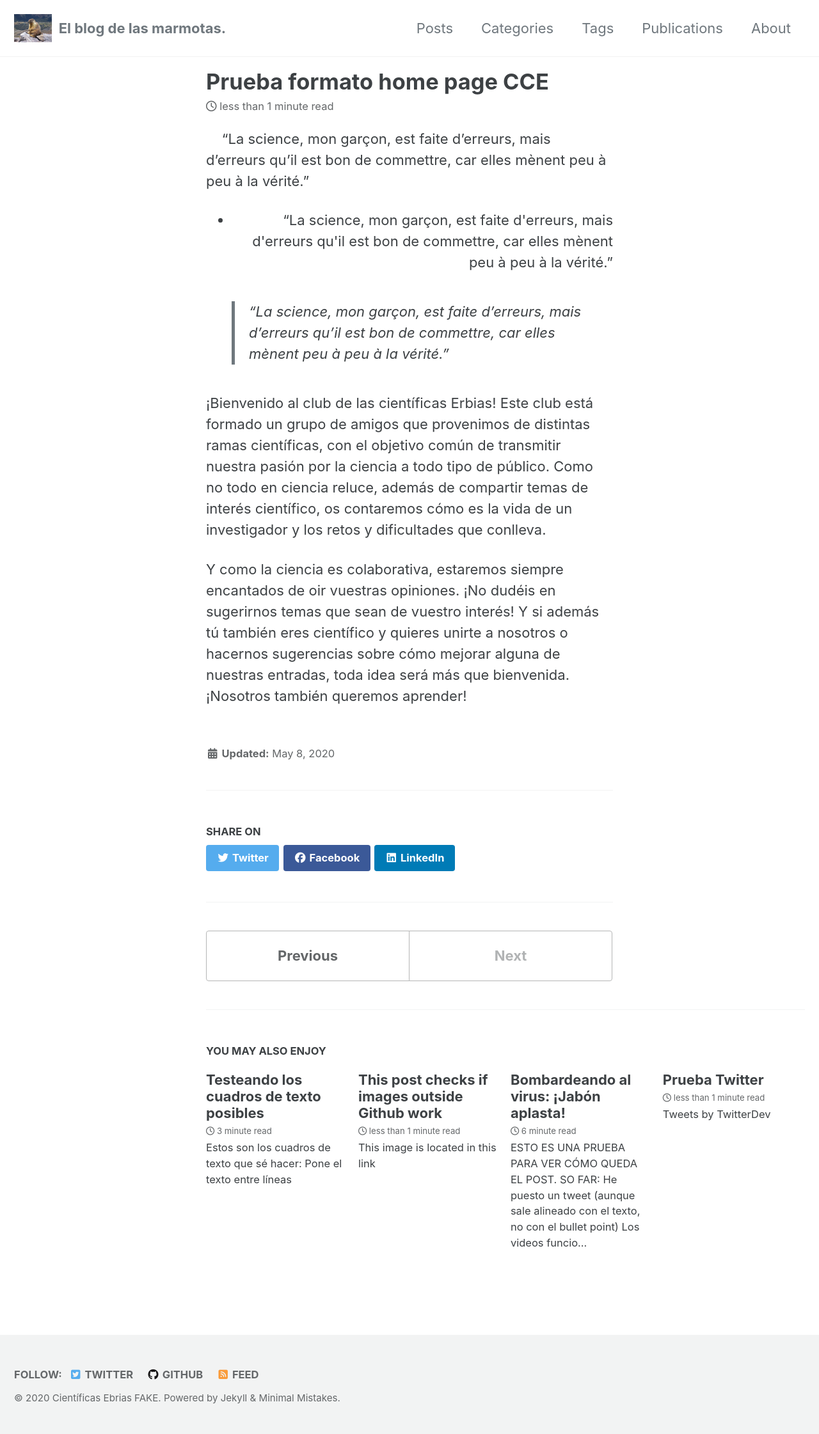
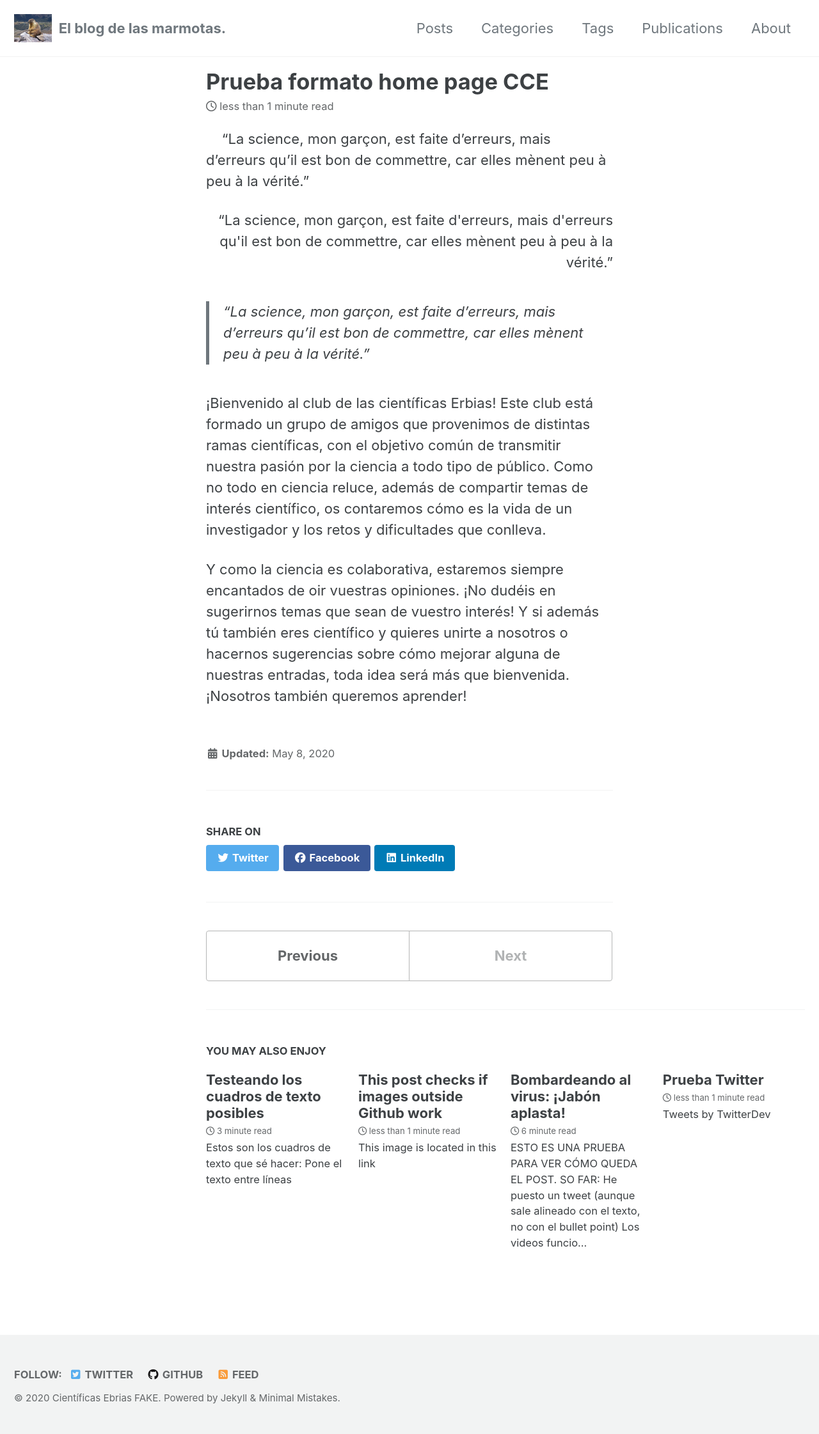
Before and after one commit to JuditSastre/test_blog, a Jekyll site: the page built from _posts/2020-05-08-post-prueba-formato.md, in a window 1280 px wide. Shown: the whole page at 64% size. Built offline with Jekyll 4.4.1, drawn with Linux system fonts in a browser that asks for light colours; cached includes are drawn as plain includes; nearby versions of some CDN libraries.

Commit message:
Update 2020-05-08-post-prueba-formato.md

```diff
--- a/_posts/2020-05-08-post-prueba-formato.md
+++ b/_posts/2020-05-08-post-prueba-formato.md
@@ -4,7 +4,7 @@ author_profile: false
 ---
 &nbsp;&nbsp;&nbsp;&nbsp;“La science, mon garçon, est faite d'erreurs, mais d'erreurs qu'il est bon de commettre, car elles mènent peu à peu à la vérité.”
 
--	<div style="text-align: right"> “La science, mon garçon, est faite d'erreurs, mais d'erreurs qu'il est bon de commettre, car elles mènent peu à peu à la vérité.” </div>
+<div style="text-align: right"> “La science, mon garçon, est faite d'erreurs, mais d'erreurs qu'il est bon de commettre, car elles mènent peu à peu à la vérité.” </div>
 > “La science, mon garçon, est faite d'erreurs, mais d'erreurs qu'il est bon de commettre, car elles mènent peu à peu à la vérité.”
 
 ¡Bienvenido al club de las científicas Erbias! Este club está formado un grupo de amigos que provenimos de distintas ramas científicas, con el objetivo común de transmitir nuestra pasión por la ciencia a todo tipo de público. Como no todo en ciencia reluce, además de compartir temas de interés científico, os contaremos cómo es la vida de un investigador y los retos y dificultades que conlleva.
```
